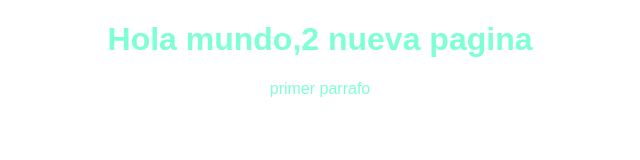
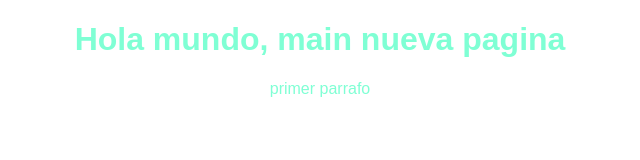
Before and after one commit to bolisteward/Practica, a plain HTML site: page index.html in a window 1280 px wide. Shown: the whole page, without its empty margins (320-960 px from the left). Drawn offline with Linux system fonts and the light colour scheme.

Commit message:
rama main

```diff
--- a/index.html
+++ b/index.html
@@ -8,7 +8,7 @@
     <link rel="stylesheet" href="css/estilos.css"/>
 </head>
 <body>
-    <h1>Hola mundo,2  nueva pagina</h1>
+    <h1>Hola mundo, main  nueva pagina</h1>
     <p>primer parrafo</p>
 </body>
 </html>
```
